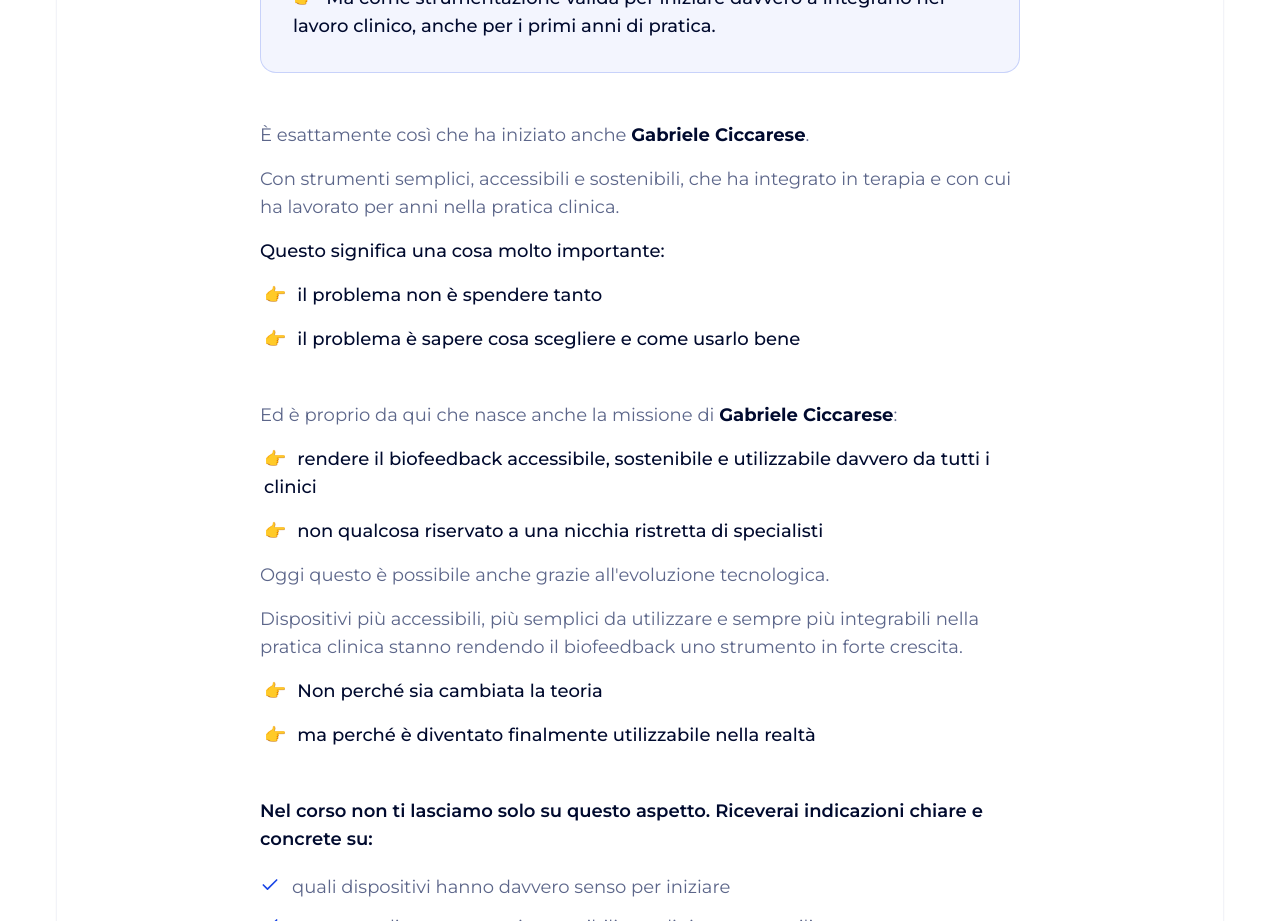
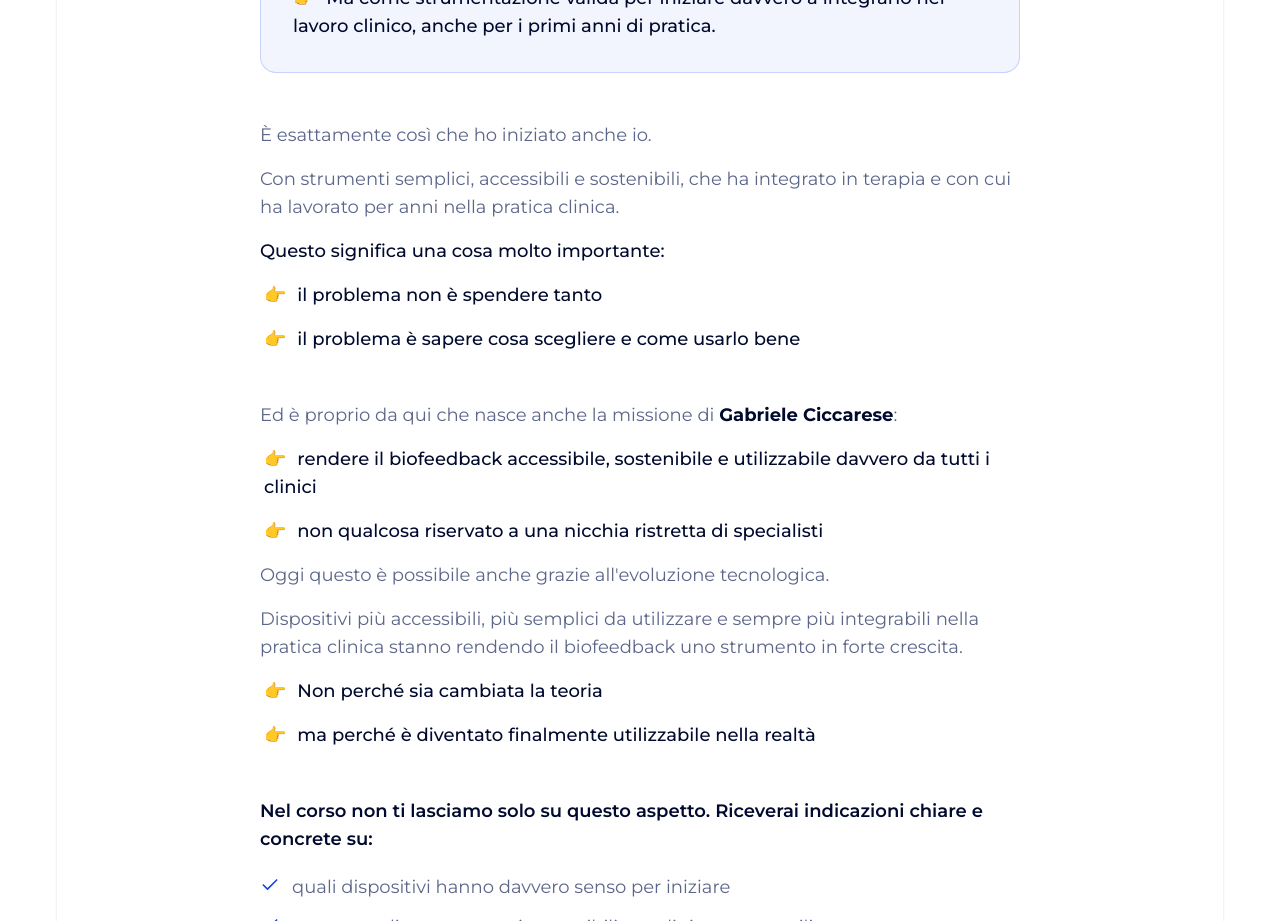
Before and after one commit to Sergiog78/biofeedback-boost-page, a React (Vite) app: page / in a window 1280 px wide. Shown: the part 4640-5561 px from the top of the page. Built offline with nearby package versions, Linux system fonts and the light colour scheme; the HTML template or start-up script is replaced by a standard one.

Commit message:
Changes
Co-authored-by: Sergiog78 <212770975+Sergiog78@users.noreply.github.com>

```diff
--- a/src/components/InstrumentationObjection.tsx
+++ b/src/components/InstrumentationObjection.tsx
@@ -53,7 +53,7 @@ const InstrumentationObjection = () => {
               {/* Prova autorità */}
               <div className="space-y-4 text-muted-foreground leading-relaxed text-base md:text-lg mb-12">
                 <p>
-                  È esattamente così che ha iniziato anche <strong className="text-foreground">Gabriele Ciccarese</strong>.
+                  È esattamente così che ho iniziato anche io.
                 </p>
                 <p>
                   Con strumenti semplici, accessibili e sostenibili, che ha integrato in terapia e con cui ha lavorato per anni nella pratica clinica.
```
